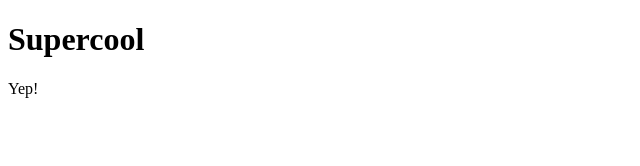
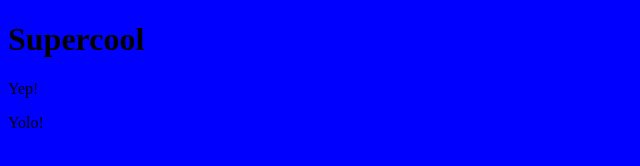
Before and after one commit to kmalmlov/Supercool, a plain HTML site: page index.html in a window 1280 px wide. Shown: the whole page, without its empty margins (0-640 px from the left). Drawn offline with Linux system fonts and the light colour scheme.

Commit message:
added feature

```diff
--- a/index.html
+++ b/index.html
@@ -9,6 +9,6 @@
 <body>
     <h1>Supercool</h1>
     <p>Yep!</p>
-
+    <p>Yolo!</p>
 </body>
 </html>
--- a/style.css
+++ b/style.css
@@ -0,0 +1,3 @@
+body {
+    background-color: blue;
+}
```
